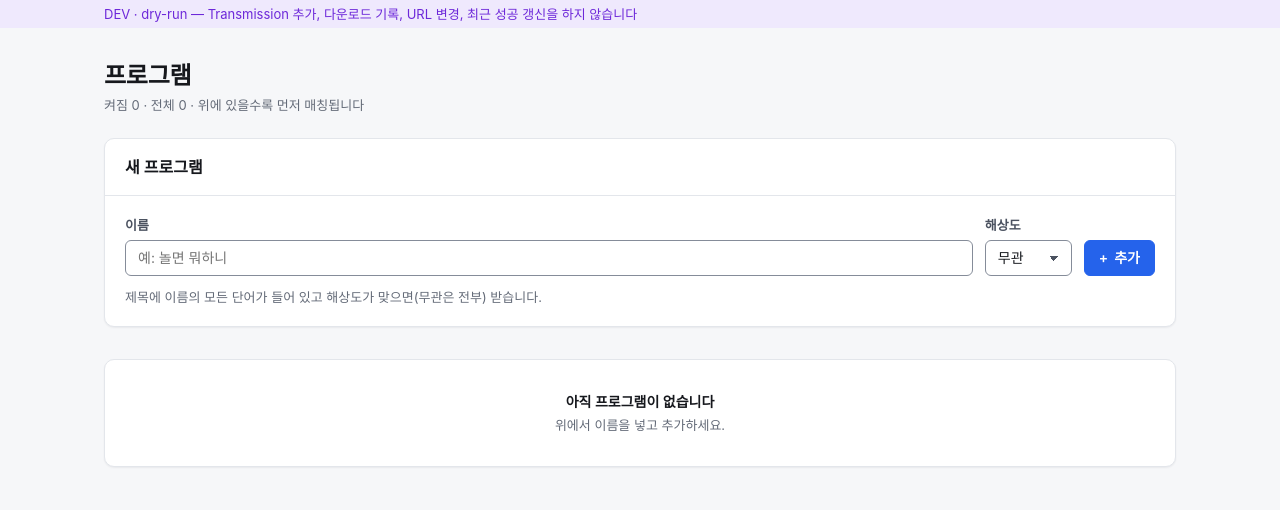
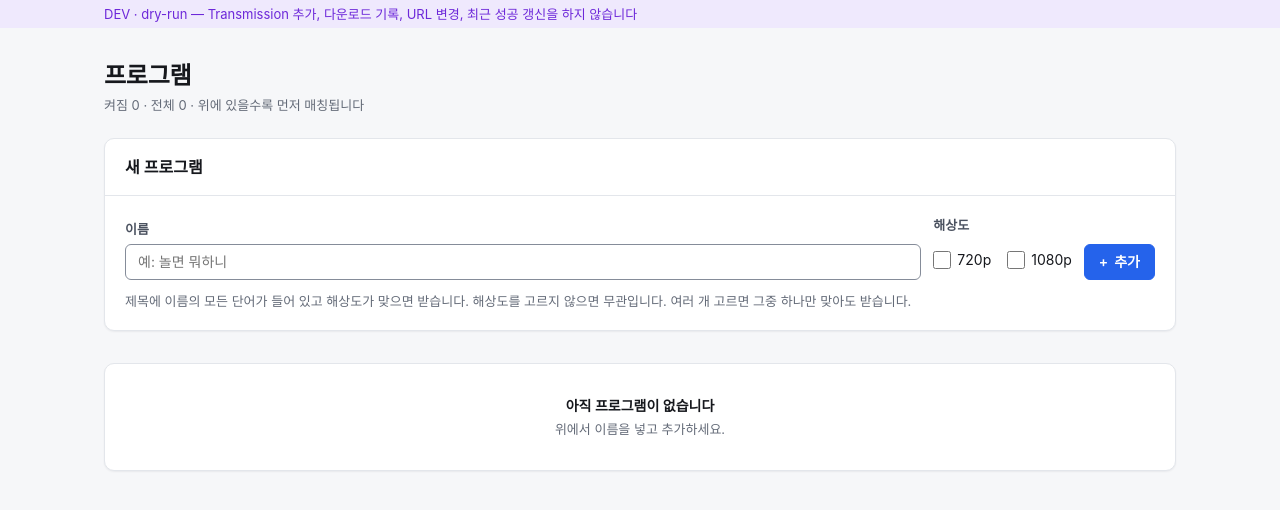
Before and after one commit to devinlife/torrent_web_scraper, a FastAPI app: template app/templates/programs.html in a window 1280 px wide. Shown: the part 57-567 px from the top of the page. Run offline with FastAPI, Linux system fonts and the light colour scheme; the template is opened without the code that fills it, so the values that code supplies are empty; parts of the project's set-up code (start-up, migrations or seed data) failed here and were passed over; some web fonts are replaced.

Commit message:
feat(programs): 해상도 복수 선택(720p·1080p)과 등록 후 해상도 수정
Co-Authored-By: Claude Fable 5.1 <noreply@anthropic.com>
Claude-Session: https://claude.ai/code/session_01T6B6H2UiCPR3tskP937pYn

```diff
--- a/app/crawler.py
+++ b/app/crawler.py
@@ -64,7 +64,7 @@ def parse_board(html: str, base_url: str) -> list[tuple[str, str]]:
 def match(title: str, program: Mapping) -> bool:
     t = title.lower()
     res = program["resolution"]
-    return all(w in t for w in program["name"].lower().split()) and (res == "any" or res in t)
+    return all(w in t for w in program["name"].lower().split()) and (res == "any" or any(r in t for r in res.split(",")))
 
 
 def match_program(title: str, programs: Iterable[Mapping]) -> Mapping | None:
--- a/app/db.py
+++ b/app/db.py
@@ -5,11 +5,13 @@ import sqlite3
 from datetime import datetime
 from pathlib import Path
 
-DDL = """
-CREATE TABLE IF NOT EXISTS programs(
+PROGRAMS_DDL = """
+CREATE TABLE IF NOT EXISTS {}(
   id INTEGER PRIMARY KEY, name TEXT NOT NULL UNIQUE,
-  resolution TEXT NOT NULL DEFAULT 'any' CHECK (resolution IN ('720p','1080p','any')),
+  resolution TEXT NOT NULL DEFAULT 'any' CHECK (resolution <> ''),
   enabled INTEGER NOT NULL DEFAULT 1);
+"""
+DDL = PROGRAMS_DDL.format("programs") + """
 CREATE TABLE IF NOT EXISTS sites(
   id INTEGER PRIMARY KEY, name TEXT NOT NULL UNIQUE, url TEXT NOT NULL,
   boards TEXT NOT NULL DEFAULT '[]', enabled INTEGER NOT NULL DEFAULT 1, last_ok_at TEXT);
@@ -48,7 +50,7 @@ SEED_PROGRAMS = [
     ("애프터시그널", "any", 0), ("사랑은 계속된다", "any", 0),
 ]
 SEED_SETTINGS = [("interval_min", "60"), ("doctor_model", "sonnet")]
-RESOLUTIONS = ("720p", "1080p", "any")
+RESOLUTIONS = ("720p", "1080p")  # resolution column: comma-joined subset in this order, or 'any'
 MODELS = ("sonnet", "opus")
 URL_RE = re.compile(r"^https?://[A-Za-z0-9.-]+(?::\d+)?$")
 BOARD_RE = re.compile(r"^/\S*$")
@@ -65,6 +67,7 @@ def connect(path: str | Path) -> sqlite3.Connection:
     conn.execute("PRAGMA journal_mode=WAL")
     conn.execute("PRAGMA foreign_keys=ON")
     conn.executescript(DDL)
+    _migrate_programs(conn)
     conn.executemany("INSERT OR IGNORE INTO settings(key, value) VALUES (?, ?)", SEED_SETTINGS)
     if not conn.execute("SELECT 1 FROM programs LIMIT 1").fetchone():
         conn.executemany("INSERT INTO programs(name, resolution, enabled) VALUES (?, ?, ?)", SEED_PROGRAMS)
@@ -77,6 +80,24 @@ def connect(path: str | Path) -> sqlite3.Connection:
     conn.execute("UPDATE doctor_reports SET status='error', progress=progress || 'interrupted by restart' || char(10) "
                  "WHERE status='running'")
     return conn
+
+
+def _migrate_programs(conn) -> None:
+    """Old DBs CHECK resolution IN ('720p','1080p','any'), which rejects '720p,1080p'. Rebuild the table once."""
+    sql = conn.execute("SELECT sql FROM sqlite_master WHERE type='table' AND name='programs'").fetchone()[0]
+    if "'any')" not in sql:
+        return
+    conn.execute("PRAGMA foreign_keys=OFF")  # else DROP TABLE nulls downloads.program_id (ON DELETE SET NULL)
+    try:
+        conn.executescript("BEGIN;" + PROGRAMS_DDL.format("programs_new") +
+                           "INSERT INTO programs_new SELECT * FROM programs; DROP TABLE programs;"
+                           "ALTER TABLE programs_new RENAME TO programs; COMMIT;")
+    except sqlite3.Error:
+        if conn.in_transaction:
+            conn.execute("ROLLBACK")
+        raise
+    finally:
+        conn.execute("PRAGMA foreign_keys=ON")
 
 
 def _all(conn, sql: str, *args) -> list[dict]:
@@ -99,16 +120,26 @@ def list_programs(conn, enabled_only: bool = False) -> list[dict]:
     return _all(conn, "SELECT * FROM programs" + (" WHERE enabled=1" if enabled_only else "") + " ORDER BY id")
 
 
-def add_program(conn, name: str, resolution: str) -> int:
+def clean_resolution(values: list[str]) -> str:
+    s = {v.strip() for v in values} - {"", "any"}
+    if bad := s - set(RESOLUTIONS):
+        raise ValueError(f"해상도가 잘못됐습니다: {sorted(bad)[0]}")
+    return ",".join(r for r in RESOLUTIONS if r in s) or "any"
+
+
+def add_program(conn, name: str, resolutions: list[str]) -> int:
     name = name.strip()
     if not name:
         raise ValueError("이름을 입력하세요")
-    if resolution not in RESOLUTIONS:
-        raise ValueError(f"해상도가 잘못됐습니다: {resolution}")
+    resolution = clean_resolution(resolutions)
     try:
         return conn.execute("INSERT INTO programs(name, resolution) VALUES (?, ?)", (name, resolution)).lastrowid
     except sqlite3.IntegrityError:
         raise ValueError(f"이미 있는 이름입니다: {name}") from None
+
+
+def set_program_resolution(conn, id: int, resolutions: list[str]) -> None:
+    conn.execute("UPDATE programs SET resolution=? WHERE id=?", (clean_resolution(resolutions), id))
 
 
 def set_program_enabled(conn, id: int, enabled: bool) -> None:
--- a/app/main.py
+++ b/app/main.py
@@ -115,12 +115,21 @@ async def programs(request: Request, error: str | None = None, msg: str | None =
 
 
 @app.post("/programs")
-async def add_program(request: Request, name: str = Form(), resolution: str = Form()):
+async def add_program(request: Request, name: str = Form(), resolution: list[str] = Form([])):
     try:
         db.add_program(request.app.state.db, name, resolution)
     except ValueError as e:
         return go("/programs", str(e))
     return go("/programs", msg="added")
+
+
+@app.post("/programs/{id}/resolution")
+async def program_resolution(request: Request, id: int, resolution: list[str] = Form([])):
+    try:
+        db.set_program_resolution(request.app.state.db, id, resolution)
+    except ValueError as e:
+        return go("/programs", str(e))
+    return go("/programs", msg="resolution")
 
 
 @app.post("/programs/{id}/enabled")
--- a/app/static/app.css
+++ b/app/static/app.css
@@ -271,6 +271,16 @@ form.inline { display: inline; margin: 0; }
 .form-row .unit { align-self: center; color: var(--text-2); }
 .form-row > .label-inline { align-self: center; color: var(--text-2); font-size: var(--fs-sm); font-weight: 600; }
 
+fieldset.field { border: 0; padding: 0; margin: 0; }
+fieldset.field > legend { padding: 0; margin-bottom: 6px; color: var(--text-2); font-size: var(--fs-sm); line-height: 18px; font-weight: 600; }
+.checks { display: flex; flex-wrap: wrap; gap: var(--s-2) var(--s-4); align-items: center; min-height: 40px; }
+.checks label { display: inline-flex; align-items: center; gap: 6px; cursor: pointer; white-space: nowrap; }
+.checks input { accent-color: var(--accent); width: 18px; height: 18px; margin: 0; }
+.res-edit > summary { list-style: none; margin-left: -10px; } /* text lines up with th (= .btn-sm padding) */
+.res-edit > summary::-webkit-details-marker { display: none; }
+.res-edit[open] > summary > span { display: inline-block; transform: rotate(180deg); }
+.res-edit form { display: flex; flex-wrap: wrap; gap: var(--s-2) var(--s-3); align-items: center; padding-top: var(--s-2); }
+
 /* switch: a form-POST button that looks like a toggle (no JS) */
 .switch-wrap { display: inline-flex; align-items: center; gap: var(--s-2); font-size: var(--fs-sm); color: var(--text-2); }
 .switch {
@@ -409,6 +419,7 @@ form.inline { display: inline; margin: 0; }
   .table .wide { min-width: 0; }
   .table .grow { width: auto; }
   .hide-sm { display: none; }
+  .table .switch-wrap > span { display: none; } /* switch color + aria-checked carry it; keeps 5 columns in 360px */
   .show-sm { display: block; }
   .page-head .form-row > .select { flex: 1; }
   .page-head .form-row > .btn { flex: none; }
--- a/app/templates/programs.html
+++ b/app/templates/programs.html
@@ -13,23 +13,28 @@
   <form class="card-body" method="post" action="/programs">
     <div class="form-row">
       <label class="field grow"><span>이름</span><input class="input" name="name" placeholder="예: 놀면 뭐하니" required></label>
-      <label class="field"><span>해상도</span><select class="select" name="resolution">
-        <option value="any">무관</option><option value="720p">720p</option><option value="1080p">1080p</option>
-      </select></label>
+      <fieldset class="field"><legend>해상도</legend><div class="checks">
+        {% for r in RESOLUTIONS %}<label><input type="checkbox" name="resolution" value="{{ r }}"> {{ r }}</label>{% endfor %}
+      </div></fieldset>
       <button class="btn btn-primary"><span aria-hidden="true">+</span> 추가</button>
     </div>
-    <p class="hint">제목에 이름의 모든 단어가 들어 있고 해상도가 맞으면(무관은 전부) 받습니다.</p>
+    <p class="hint">제목에 이름의 모든 단어가 들어 있고 해상도가 맞으면 받습니다. 해상도를 고르지 않으면 무관입니다. 여러 개 고르면 그중 하나만 맞아도 받습니다.</p>
   </form>
 </section>
 
 <section class="card section">
   {% if programs %}<div class="table-wrap"><table class="table">
-    <thead><tr><th class="num">순서</th><th class="wide grow">이름</th><th class="hide-sm">해상도</th><th>켜기</th><th class="end"><span class="sr-only">삭제</span></th></tr></thead>
-    <tbody>{% for p in programs %}{% set res = "무관" if p.resolution == "any" else p.resolution %}
+    <thead><tr><th class="num hide-sm">순서</th><th class="wide grow">이름</th><th>해상도</th><th>켜기</th><th class="end"><span class="sr-only">삭제</span></th></tr></thead>
+    <tbody>{% for p in programs %}{% set sel = p.resolution.split(",") %}
     <tr{% if not p.enabled %} class="off"{% endif %}>
-      <td class="num">{{ loop.index }}</td>
-      <td>{% if p.enabled %}<strong>{{ p.name }}</strong>{% else %}{{ p.name }}{% endif %}<span class="show-sm sub">{{ res }}</span></td>
-      <td class="hide-sm">{{ res }}</td>
+      <td class="num hide-sm">{{ loop.index }}</td>
+      <td>{% if p.enabled %}<strong>{{ p.name }}</strong>{% else %}{{ p.name }}{% endif %}</td>
+      <td><details class="res-edit">
+        <summary class="btn btn-ghost btn-sm" aria-label="{{ p.name }} 해상도 수정">{{ "무관" if p.resolution == "any" else sel|join(" · ") }} <span aria-hidden="true">▾</span></summary>
+        <form method="post" action="/programs/{{ p.id }}/resolution"><div class="checks">
+          {% for r in RESOLUTIONS %}<label><input type="checkbox" name="resolution" value="{{ r }}"{{ " checked" if r in sel }}> {{ r }}</label>{% endfor %}
+        </div><button class="btn btn-secondary btn-sm">저장</button></form>
+      </details></td>
       <td><form class="switch-wrap" method="post" action="/programs/{{ p.id }}/enabled">
         <input type="hidden" name="enabled" value="{{ 0 if p.enabled else 1 }}">
         <button class="switch" role="switch" aria-checked="{{ 'true' if p.enabled else 'false' }}" aria-label="{{ p.name }} 사용"></button>
--- a/app/views.py
+++ b/app/views.py
@@ -9,6 +9,7 @@ from fastapi.templating import Jinja2Templates
 from markupsafe import Markup, escape
 
 from app import config
+from app.db import RESOLUTIONS
 
 LABEL = {"ok": "정상", "partial": "일부 실패", "error": "실패", "running": "실행 중", "done": "완료",
          "domain_moved": "도메인 이전", "blocked": "차단", "site_down": "사이트 다운",
@@ -18,6 +19,7 @@ FLASH = {"started": ("info", "실행을 시작했습니다. 끝나면 결과가
          "already-running": ("info", "이미 실행 중입니다."),
          "interval": ("ok", "주기를 {n}분으로 바꿨습니다."),
          "added": ("ok", "프로그램을 추가했습니다. 맨 아래, 가장 나중 순서에 들어갑니다."),
+         "resolution": ("ok", "해상도를 바꿨습니다."),
          "model": ("ok", "진단 모델을 바꿨습니다."),
          "applied": ("ok", "설정을 바꿨습니다. 다음 실행에서 확인됩니다.")}
 
@@ -66,7 +68,8 @@ def logmark(text: str | None) -> Markup:
 HERE = Path(__file__).parent
 templates = Jinja2Templates(directory=HERE / "templates")
 CSS_V = int((HERE / "static" / "app.css").stat().st_mtime)  # cache-buster; uvicorn --reload watches *.py only
-templates.env.globals.update(APP_ENV=config.APP_ENV, LABEL=LABEL, FLASH=FLASH, CSS_V=CSS_V)
+templates.env.globals.update(APP_ENV=config.APP_ENV, LABEL=LABEL, FLASH=FLASH, CSS_V=CSS_V,
+                             RESOLUTIONS=RESOLUTIONS)
 templates.env.filters.update(dt=dt, ago=ago, dur=dur, logmark=logmark)
 templates.env.policies["json.dumps_kwargs"] = {"ensure_ascii": False}  # readable confirm() text
 
```
Also changed, not shown: _workspace/design-spec.md (+10 -8 lines), tests/test_crawler.py (+2 -0 lines), tests/test_db.py (+34 -1 lines), README.md.
